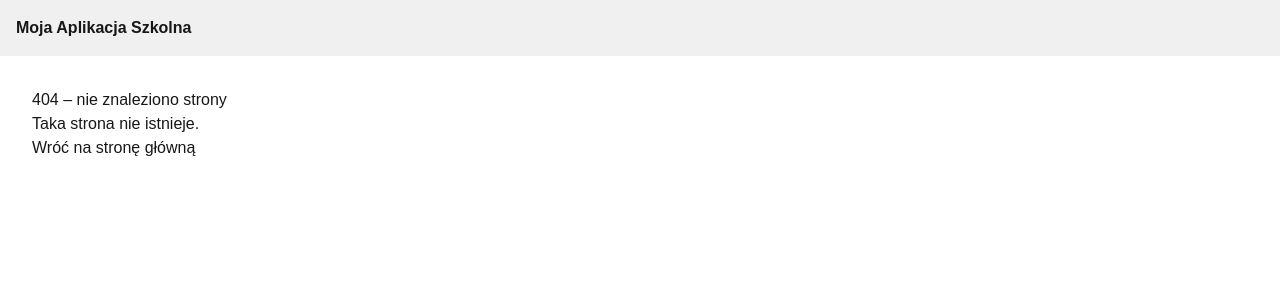
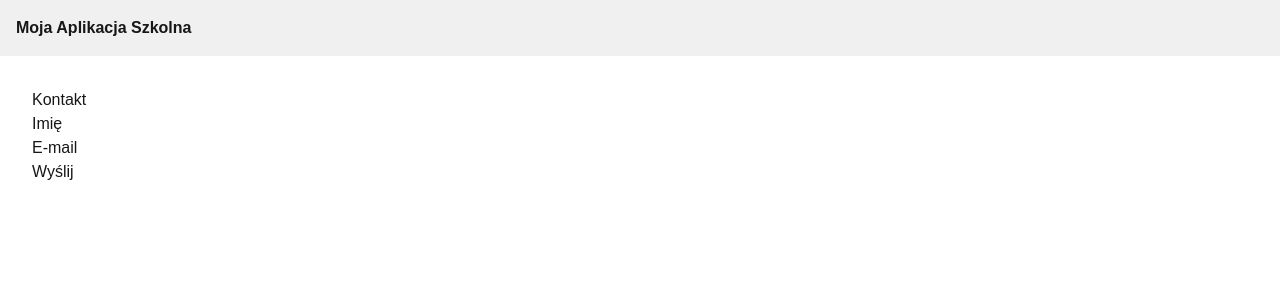
Before and after one commit to Aregda2143/next-2026-27-4C1-AH, a Next.js app: page /contact in a window 1280 px wide. Before the commit this address had no page. Shown: the top 300 px of the page. Built offline with nearby package versions, Linux system fonts and the light colour scheme.

Commit message:
formularz 2

```diff
--- /dev/null
+++ b/src/app/contact/page.js
@@ -0,0 +1,28 @@
+async function submitContact(formData) {
+  'use server';
+
+  const name = formData.get('name');
+  const email = formData.get('email');
+
+  // Tu normalnie zapisalibyśmy dane np. do bazy danych
+  console.log('Nowe zgłoszenie:', { name, email });
+}
+
+export default function ContactPage() {
+  return (
+    <main style={{ padding: '2rem' }}>
+      <h1>Kontakt</h1>
+      <form action={submitContact}>
+        <div>
+          <label htmlFor="name">Imię</label>
+          <input id="name" name="name" type="text" required />
+        </div>
+        <div>
+          <label htmlFor="email">E-mail</label>
+          <input id="email" name="email" type="email" required />
+        </div>
+        <button type="submit">Wyślij</button>
+      </form>
+    </main>
+  );
+}
```
